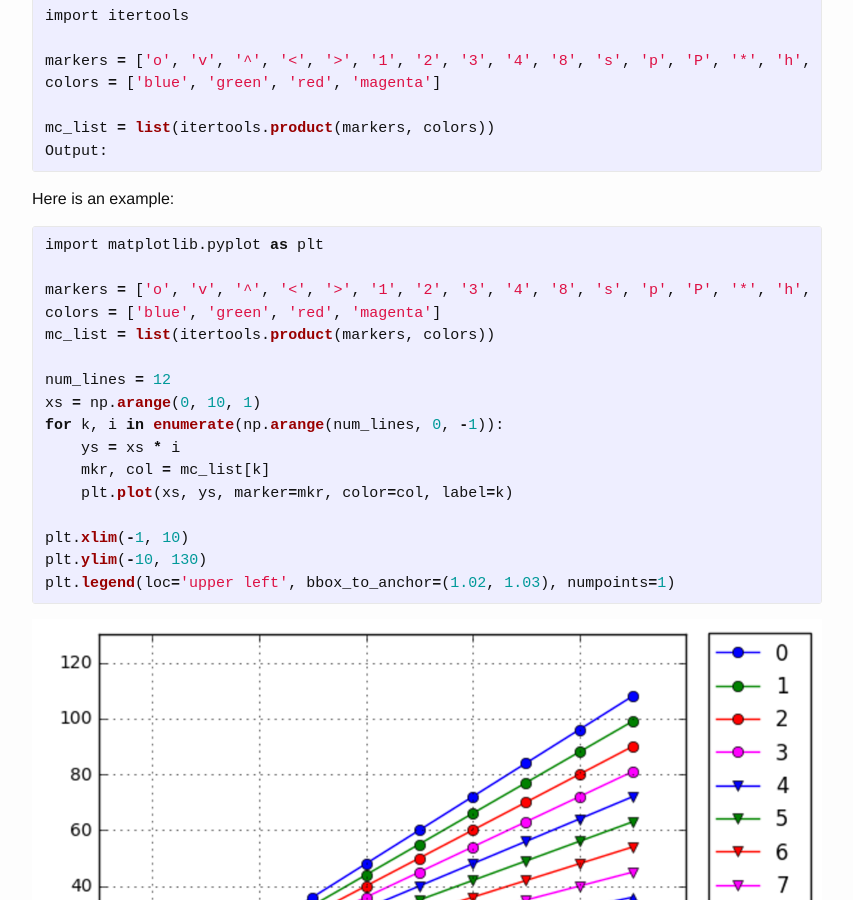
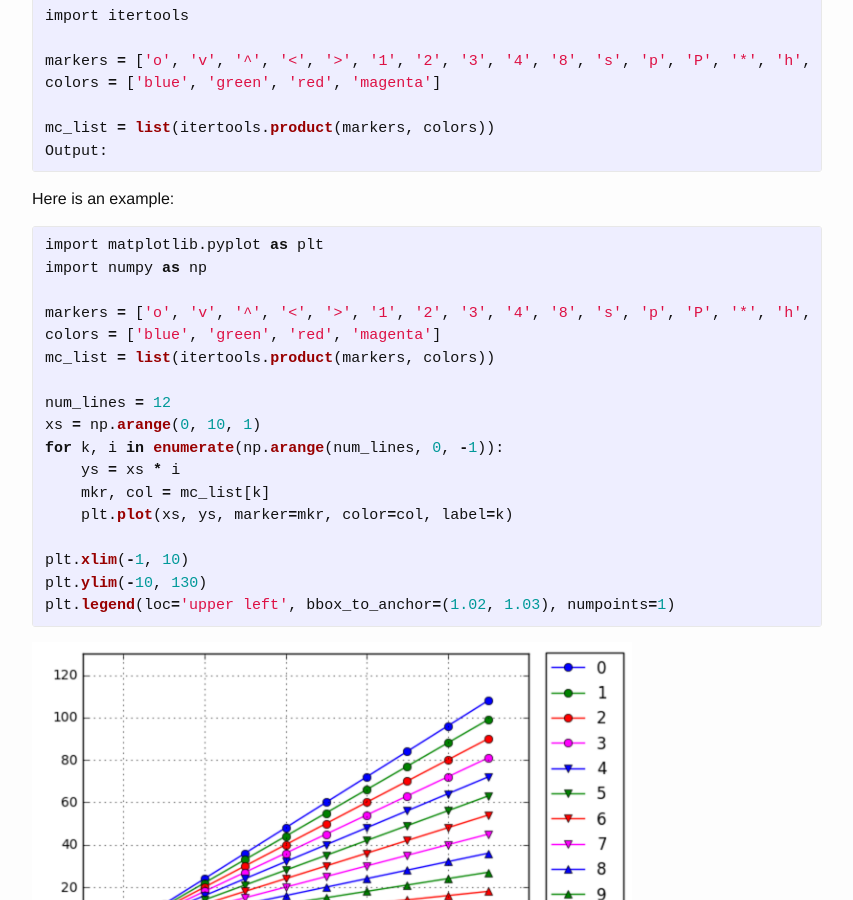
Before and after one commit to zyxue/zyxue.github.io, a Jekyll site: the page built from _posts/2017-04-13-matplotlib-color-marker-combinations.md, in a window 1280 px wide and 900 px high, scrolled down 628 px. Shown: the whole window, without its empty margins (213-1066 px from the left). Built offline with Jekyll 4.4.1, drawn with Linux system fonts in a browser that asks for light colours; comment, search, counter and statistics services are not loaded.

Commit message:
updated  _posts/2017-04-13-matplotlib-color-marker-combinations.md

```diff
--- a/_posts/2017-04-13-matplotlib-color-marker-combinations.md
+++ b/_posts/2017-04-13-matplotlib-color-marker-combinations.md
@@ -41,8 +41,8 @@ Output:
 Here is an example:
 
 {% highlight python %}
-
 import matplotlib.pyplot as plt
+import numpy as np
 
 markers = ['o', 'v', '^', '<', '>', '1', '2', '3', '4', '8', 's', 'p', 'P', '*', 'h', 'H', '+', 'x', 'X', 'D']
 colors = ['blue', 'green', 'red', 'magenta']
@@ -61,7 +61,7 @@ plt.legend(loc='upper left', bbox_to_anchor=(1.02, 1.03), numpoints=1)
 
 {% endhighlight %}
 
-<p><img src="/assets/many-lines-plot-example.png" alt="many-lines-plot-example.png"/></p>
+<p><img src="/assets/many-lines-plot-example.png" alt="many-lines-plot-example.png" width="600"/></p>
 
 I think I would never use up all the combinations as the plot would become too
 busy at some point.
```
